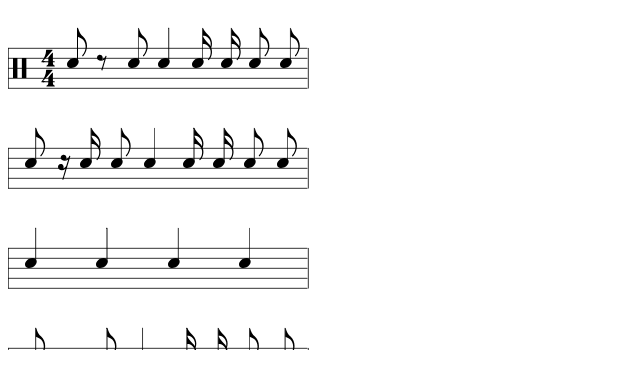
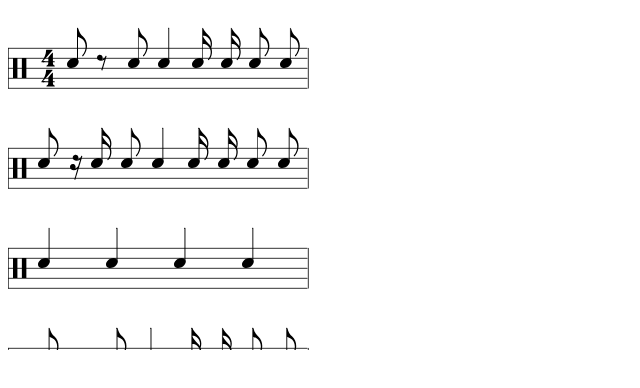
Before and after one commit to jdowner/score, a plain HTML site: page index.html in a window 1280 px wide. Shown: the whole page, without its empty margins (0-640 px from the left). Drawn offline with Linux system fonts and the light colour scheme.

Commit message:
Added clef to each line

```diff
--- a/index.html
+++ b/index.html
@@ -69,11 +69,15 @@
     Renderer.prototype.draw_score = function(score) {
       var measures_per_line = Math.floor(this.ctx.paper.width / score.measure_width)
       this.draw_stave(0, 0, score.measure_width, score.staves[0],
-        {"clef":"percussion", "signature":"4/4"})
+        {"clef":score.clef, "signature":score.signature})
       for(var k = 1; k < score.staves.length - 1; k++) {
         var x = score.measure_width * (k % measures_per_line)
         var y = score.measure_height * Math.floor(k / measures_per_line)
-        this.draw_stave(x, y, score.measure_width, score.staves[k])
+        if(k % measures_per_line == 0) {
+          this.draw_stave(x, y, score.measure_width, score.staves[k], {"clef":score.clef})
+        } else {
+          this.draw_stave(x, y, score.measure_width, score.staves[k])
+        }
       }
       var k = score.staves.length - 1
       var x = score.measure_width * (k % measures_per_line)
```
